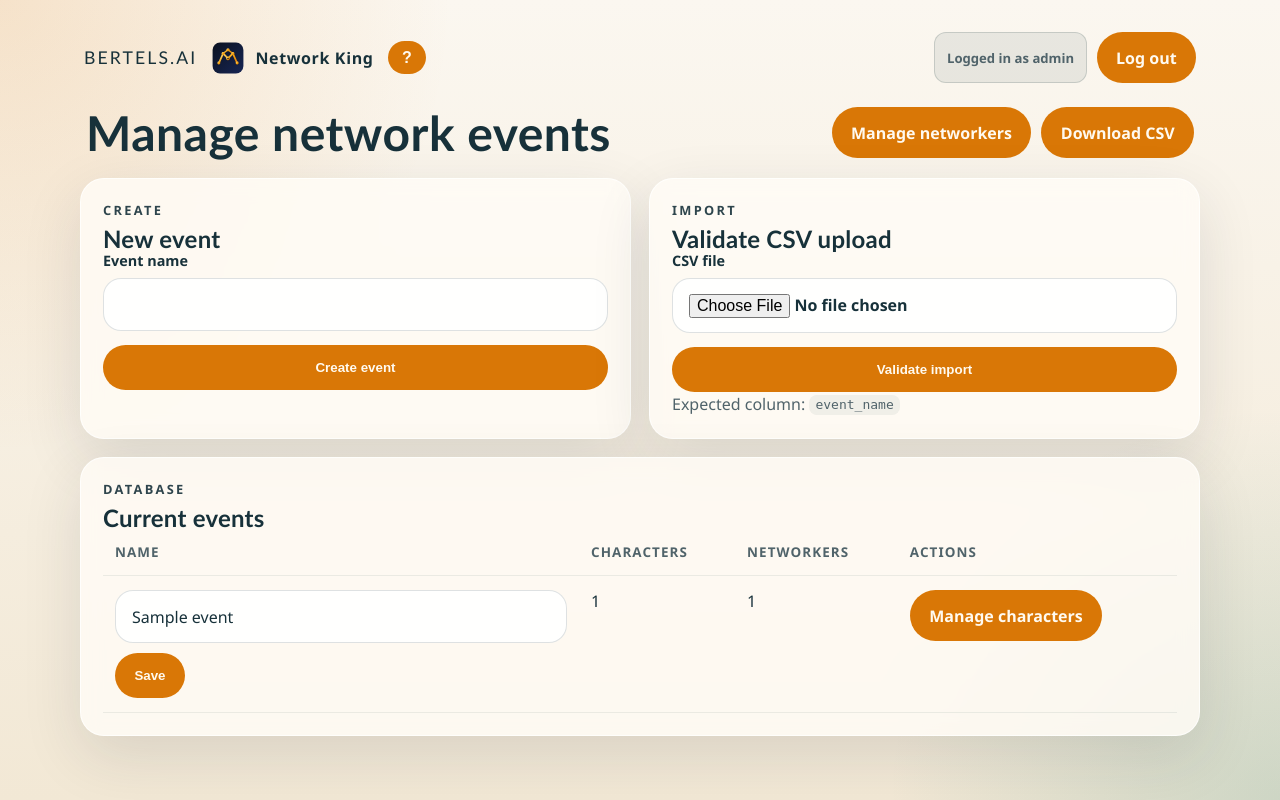
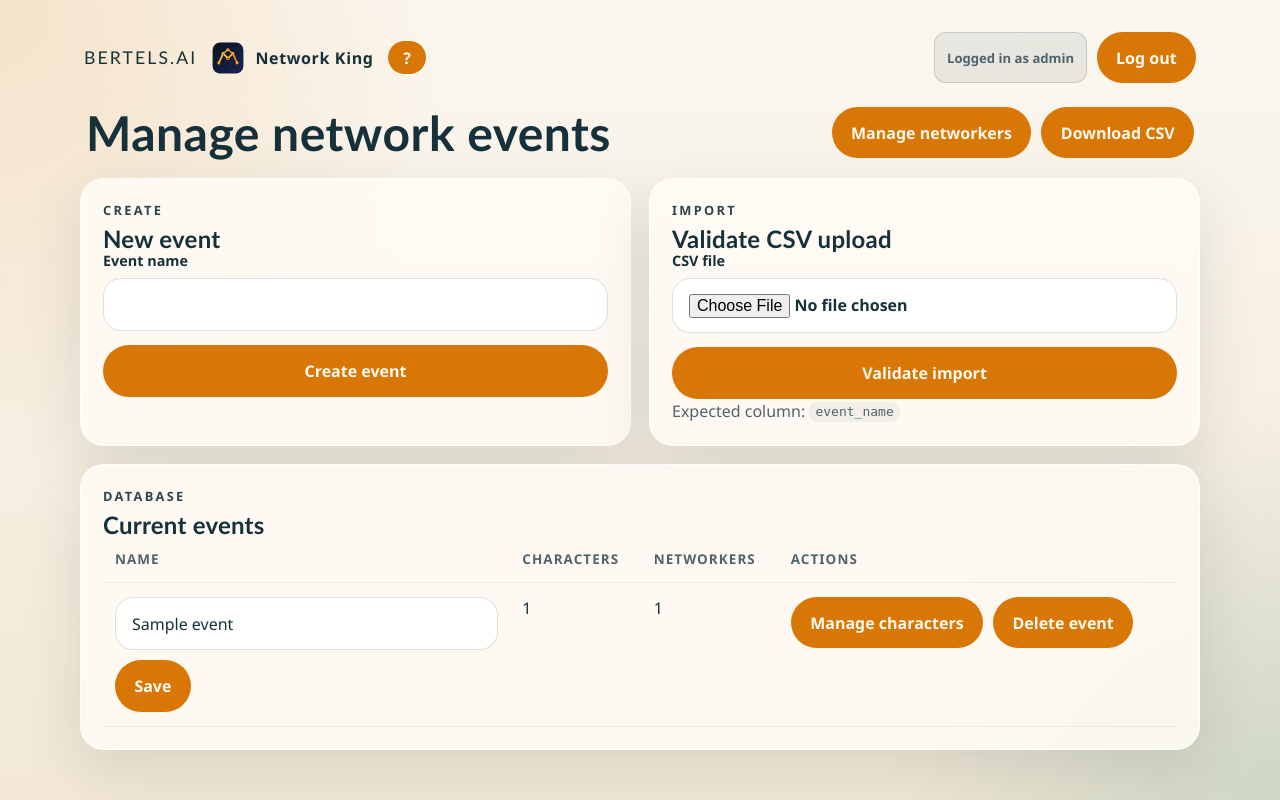
Before and after one commit to JeroenBertels/network-king, a FastAPI app: page /admin/events in a window 1280 px wide. Run offline with FastAPI, Linux system fonts and the light colour scheme; the visitor is signed in with stand-in values (Sample User, id 1); tables that the repository leaves empty hold one stand-in row (values such as "Sample post").

Commit message:
Delete functionalities for managing events, networkers and characters.

```diff
--- a/app/routes/admin.py
+++ b/app/routes/admin.py
@@ -302,6 +302,24 @@ async def update_event(request: Request, event_id: int, name: str = Form(...)):
     return RedirectResponse("/admin/events", status_code=303)
 
 
+@router.post("/events/{event_id}/delete")
+async def delete_event(request: Request, event_id: int):
+    if guard := _admin_guard(request):
+        return guard
+    session = request.app.state.session_factory()
+    try:
+        event = _load_event(session, event_id)
+        if event is None:
+            raise HTTPException(status_code=404, detail="Event not found.")
+        event_name = event.name
+        session.delete(event)
+        session.commit()
+    finally:
+        session.close()
+    add_flash(request, "success", f"Deleted event '{event_name}'.")
+    return RedirectResponse("/admin/events", status_code=303)
+
+
 @router.get("/events/export")
 async def export_events(request: Request):
     if guard := _admin_guard(request):
@@ -433,6 +451,24 @@ async def update_networker(
     finally:
         session.close()
     add_flash(request, "success", "Networker updated.")
+    return RedirectResponse("/admin/networkers", status_code=303)
+
+
+@router.post("/networkers/{user_id}/delete")
+async def delete_networker(request: Request, user_id: int):
+    if guard := _admin_guard(request):
+        return guard
+    session = request.app.state.session_factory()
+    try:
+        user = session.scalar(select(User).where(User.id == user_id, User.role == "networker"))
+        if user is None:
+            raise HTTPException(status_code=404, detail="Networker not found.")
+        login = user.login
+        session.delete(user)
+        session.commit()
+    finally:
+        session.close()
+    add_flash(request, "success", f"Deleted networker '{login}'.")
     return RedirectResponse("/admin/networkers", status_code=303)
 
 
@@ -611,6 +647,24 @@ async def update_character(
     return RedirectResponse(f"/admin/events/{event_id}/characters", status_code=303)
 
 
+@router.post("/events/{event_id}/characters/{character_id}/delete")
+async def delete_character(request: Request, event_id: int, character_id: int):
+    if guard := _admin_guard(request):
+        return guard
+    session = request.app.state.session_factory()
+    try:
+        character = session.scalar(select(Character).where(Character.id == character_id, Character.event_id == event_id))
+        if character is None:
+            raise HTTPException(status_code=404, detail="Character not found.")
+        fictional_name = character.fictional_name
+        session.delete(character)
+        session.commit()
+    finally:
+        session.close()
+    add_flash(request, "success", f"Deleted character '{fictional_name}'.")
+    return RedirectResponse(f"/admin/events/{event_id}/characters", status_code=303)
+
+
 @router.post("/events/{event_id}/characters/{character_id}/image")
 async def upload_character_image(request: Request, event_id: int, character_id: int, image: UploadFile = File(...)):
     if guard := _admin_guard(request):
--- a/app/static/styles.css
+++ b/app/static/styles.css
@@ -123,6 +123,10 @@ body {
   display: flex;
   flex-wrap: wrap;
   gap: 10px;
+}
+
+.button-row form {
+  margin: 0;
 }
 
 .page {
@@ -298,6 +302,7 @@ body {
   align-items: center;
   justify-content: center;
   gap: 8px;
+  font: inherit;
   padding: 0.85rem 1.15rem;
   border-radius: 999px;
   border: 1px solid transparent;
--- a/app/templates/admin_characters.html
+++ b/app/templates/admin_characters.html
@@ -150,6 +150,9 @@
           </label>
           <button class="button button-ghost" type="submit">Upload image</button>
         </form>
+        <form method="post" action="/admin/events/{{ event.id }}/characters/{{ character.id }}/delete" class="stack" onsubmit="return confirm('Delete this character and all of its notes?');">
+          <button class="button" type="submit">Delete character</button>
+        </form>
       </article>
     {% else %}
       <article class="section-card empty-state">
--- a/app/templates/admin_events.html
+++ b/app/templates/admin_events.html
@@ -116,7 +116,14 @@
               </td>
               <td>{{ event.characters|length }}</td>
               <td>{{ event.memberships|length }}</td>
-              <td><a class="button button-ghost" href="/admin/events/{{ event.id }}/characters">Manage characters</a></td>
+              <td>
+                <div class="button-row">
+                  <a class="button button-ghost" href="/admin/events/{{ event.id }}/characters">Manage characters</a>
+                  <form method="post" action="/admin/events/{{ event.id }}/delete" onsubmit="return confirm('Delete this event and all of its characters, notes, and memberships?');">
+                    <button class="button" type="submit">Delete event</button>
+                  </form>
+                </div>
+              </td>
             </tr>
           {% else %}
             <tr>
--- a/app/templates/admin_networkers.html
+++ b/app/templates/admin_networkers.html
@@ -159,6 +159,9 @@
             </fieldset>
             <button class="button button-secondary" type="submit">Save networker</button>
           </form>
+          <form method="post" action="/admin/networkers/{{ networker.id }}/delete" class="stack" onsubmit="return confirm('Delete this networker account and all of its saved notes?');">
+            <button class="button" type="submit">Delete networker</button>
+          </form>
         </article>
       {% else %}
         <p class="muted">No networker accounts created yet.</p>
```
Also changed, not shown: tests/test_admin.py (+66 -1 lines).
